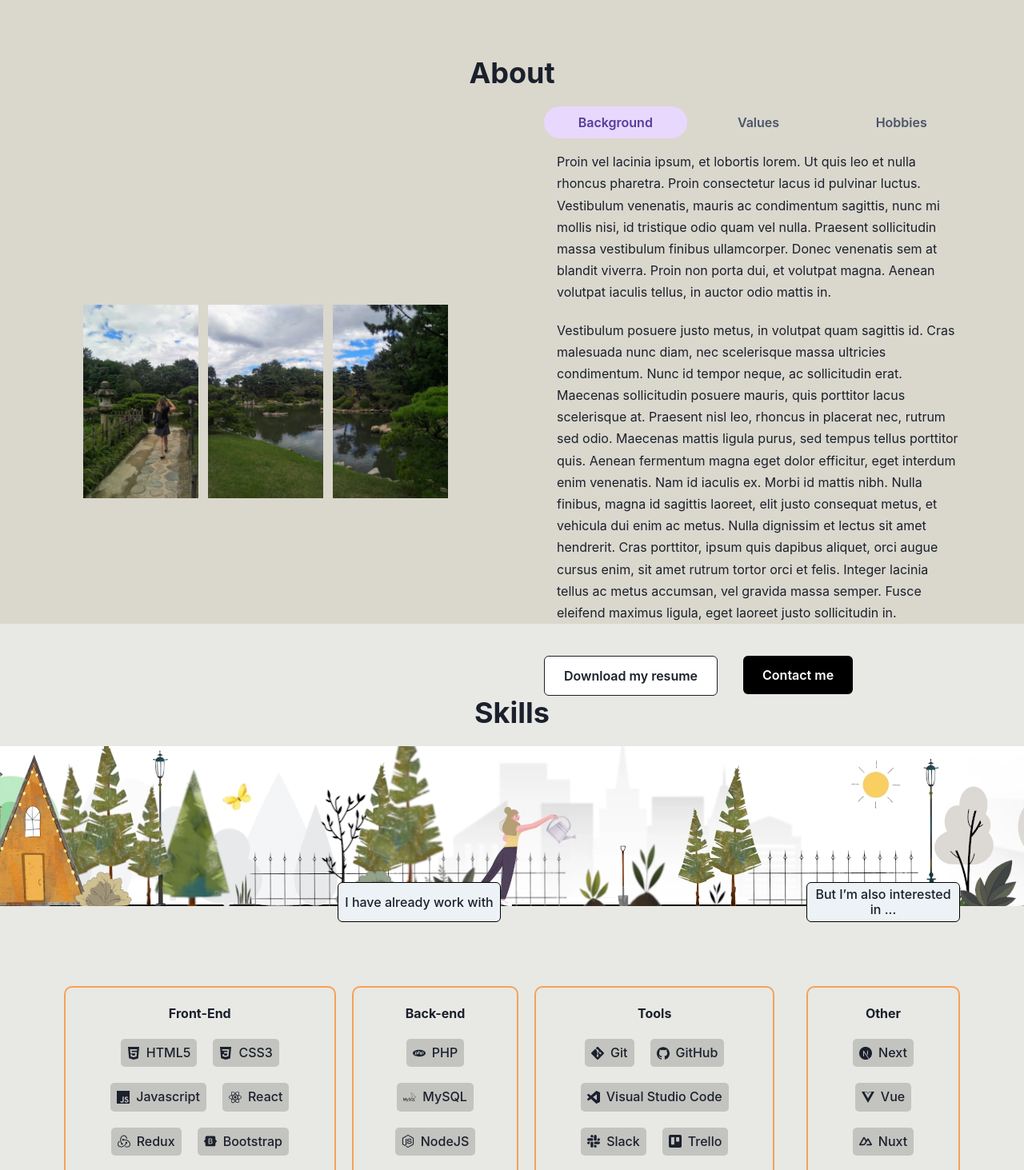
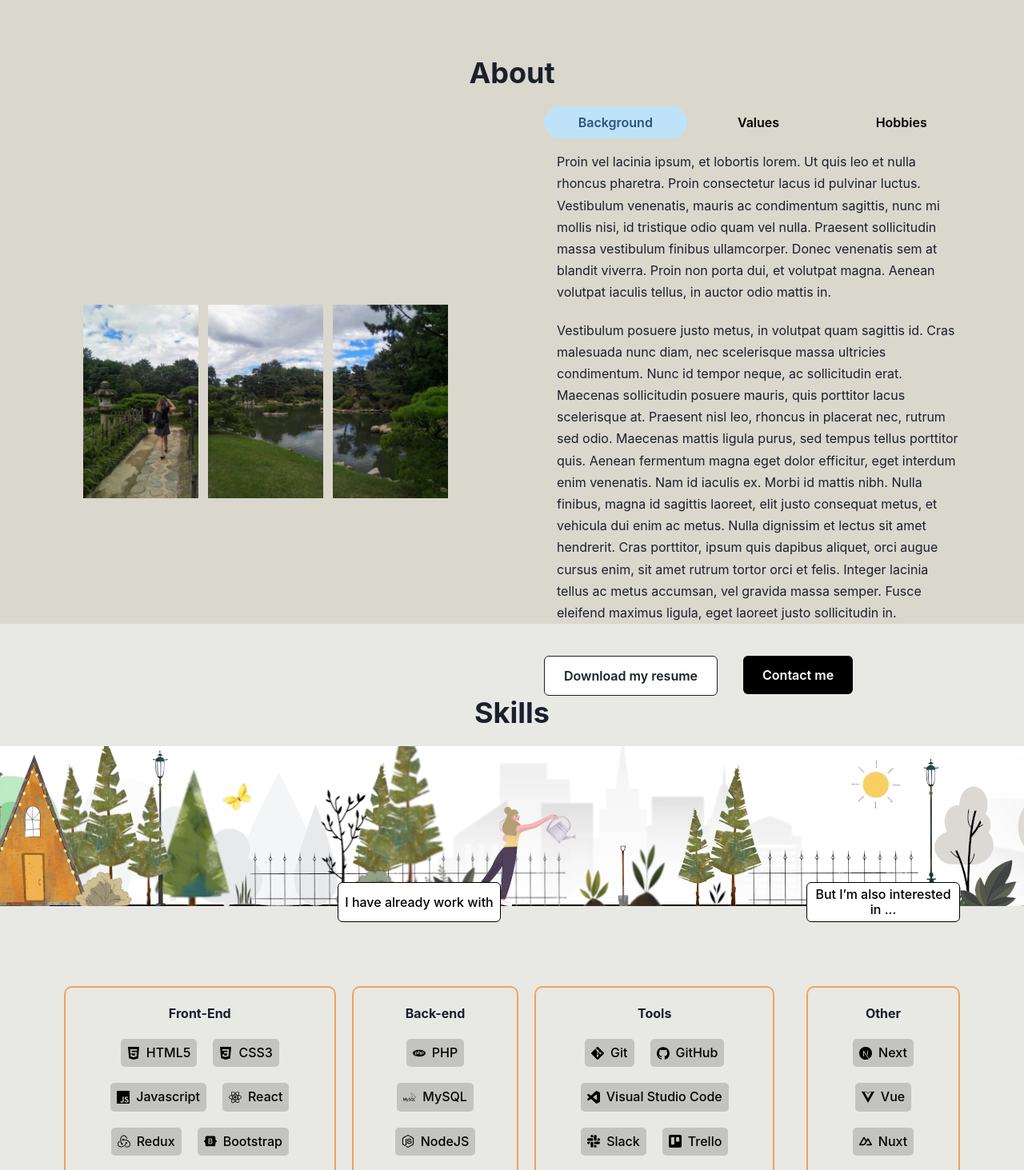
Before and after one commit to Tsuricate/Portfolio, a React (Create React App) app: page / in a window 1280 px wide. Shown: the part 820-2283 px from the top of the page at 80% size. Built offline with nearby package versions, Linux system fonts and the light colour scheme.

Commit message:
Style: fix all illegibles texts on dark mode - only black & white fix for now

```diff
--- a/src/components/AboutContent.js
+++ b/src/components/AboutContent.js
@@ -37,10 +37,12 @@ const AboutContent = () => (
       </SimpleGrid>
 
       <Flex flexDirection="column" justifyContent={{ xl: 'center' }}>
-        <Tabs variant="soft-rounded" colorScheme="purple" isFitted>
+        <Tabs variant="soft-rounded" isFitted>
           <TabList>
             {aboutSections.map((section) => (
-              <Tab key={section.title}>{section.title}</Tab>
+              <Tab key={section.title} color={useColorModeValue('black', 'white')}>
+                {section.title}
+              </Tab>
             ))}
           </TabList>
 
--- a/src/components/ActionButtons.js
+++ b/src/components/ActionButtons.js
@@ -1,13 +1,21 @@
 import React from 'react';
-import { Stack, Button } from '@chakra-ui/react';
+import { Stack, Button, useColorModeValue } from '@chakra-ui/react';
 import { HashLink } from 'react-router-hash-link';
 
 const ActionButtons = () => (
   <Stack direction={{ base: 'column', sm: 'row' }} spacing={{ base: 3, md: 8 }} pt={6}>
-    <Button colorScheme="black" variant="outline" bg="white" p={6}>
+    <Button colorScheme="black" variant="outline" bg={useColorModeValue('white', 'black')} p={6}>
       Download my resume
     </Button>
-    <Button as={HashLink} to="#Contact" smooth colorScheme="white" bg="black" variant="solid" p={6}>
+    <Button
+      as={HashLink}
+      to="#Contact"
+      smooth
+      colorScheme="white"
+      bg={useColorModeValue('black', 'white')}
+      variant="solid"
+      p={6}
+    >
       Contact me
     </Button>
   </Stack>
--- a/src/components/ProjectActionButtons.js
+++ b/src/components/ProjectActionButtons.js
@@ -1,6 +1,6 @@
 import React from 'react';
 import PropTypes from 'prop-types';
-import { Button, Stack, Link } from '@chakra-ui/react';
+import { Button, Stack, Link, useColorModeValue } from '@chakra-ui/react';
 import { SiGithub } from 'react-icons/si';
 import { ArrowForwardIcon } from '@chakra-ui/icons';
 
@@ -10,6 +10,8 @@ const ProjectActionButtons = ({ url }) => (
       as={Link}
       href={url}
       isFullWidth
+      variant="outline"
+      colorScheme="black"
       fontSize="sm"
       borderRadius="10px"
       leftIcon={<SiGithub />}
@@ -22,8 +24,8 @@ const ProjectActionButtons = ({ url }) => (
       isFullWidth
       fontSize="sm"
       borderRadius="10px"
-      bg="blue.400"
-      color="white"
+      bg={useColorModeValue('#397E9D', 'white')}
+      color={useColorModeValue('white', 'black')}
       rightIcon={<ArrowForwardIcon />}
     >
       Visit website
--- a/src/components/ProjectCard.js
+++ b/src/components/ProjectCard.js
@@ -1,4 +1,4 @@
-import { Flex, Box, Heading, Image, Stack, Text, Wrap } from '@chakra-ui/react';
+import { Flex, Box, Heading, Image, Stack, Text, Wrap, useColorModeValue } from '@chakra-ui/react';
 import PropTypes from 'prop-types';
 import React from 'react';
 import ProjectActionButtons from './ProjectActionButtons';
@@ -12,7 +12,7 @@ const ProjectCard = ({ image, name, description, url, specs }) => {
       width={{ md: 'md' }}
       p={6}
       overflow="hidden"
-      bg="white"
+      bg={useColorModeValue('white', '#3B5C68')}
       boxShadow="2xl"
       borderRadius="15px"
     >
@@ -27,10 +27,10 @@ const ProjectCard = ({ image, name, description, url, specs }) => {
         justifyContent={{ base: 'space-between', md: 'none' }}
       >
         <Stack height={{ md: 40 }}>
-          <Heading color="gray.700" fontSize="2xl">
+          <Heading color={useColorModeValue('gray.700', 'white.700')} fontSize="2xl">
             {name}
           </Heading>
-          <Text color="gray.500">{description}</Text>
+          <Text color={useColorModeValue('gray.500')}>{description}</Text>
         </Stack>
 
         <Stack height={{ md: 48 }}>
--- a/src/components/SkillTag.js
+++ b/src/components/SkillTag.js
@@ -1,6 +1,6 @@
 import React from 'react';
 import PropTypes from 'prop-types';
-import { Tag, TagLeftIcon, TagLabel } from '@chakra-ui/react';
+import { Tag, TagLeftIcon, TagLabel, useColorModeValue } from '@chakra-ui/react';
 import * as SIcons from 'react-icons/si';
 
 const SkillTag = ({ name, icon }) => {
@@ -8,7 +8,13 @@ const SkillTag = ({ name, icon }) => {
   const TheIcon = icons[icon];
 
   return (
-    <Tag variant="subtle" size="lg" background="blackAlpha.300" p={2} borderRadius="5px">
+    <Tag
+      size="lg"
+      background={useColorModeValue('blackAlpha.300', 'whiteAlpha.800')}
+      color="black"
+      p={2}
+      borderRadius="5px"
+    >
       {icon && <TagLeftIcon as={TheIcon} />}
       <TagLabel>{name}</TagLabel>
     </Tag>
--- a/src/components/SkillsGroup.js
+++ b/src/components/SkillsGroup.js
@@ -1,6 +1,6 @@
 import React from 'react';
 import PropTypes from 'prop-types';
-import { Tag, Box, Stack } from '@chakra-ui/react';
+import { Tag, Box, Stack, useColorModeValue } from '@chakra-ui/react';
 import SkillsList from './SkillsList';
 
 const SkillsGroup = ({ groupTitle, skills }) => (
@@ -11,7 +11,13 @@ const SkillsGroup = ({ groupTitle, skills }) => (
     spacing={{ xl: 20 }}
   >
     <Box textAlign="center" mt={{ xl: '-30px' }}>
-      <Tag fontSize="1.5xl" height="50px" variant="subtle" border="1px solid black">
+      <Tag
+        fontSize="1.5xl"
+        height="50px"
+        color={useColorModeValue('black', 'white')}
+        background={useColorModeValue('white', 'gray')}
+        border="1px solid black"
+      >
         {groupTitle}
       </Tag>
     </Box>
```
